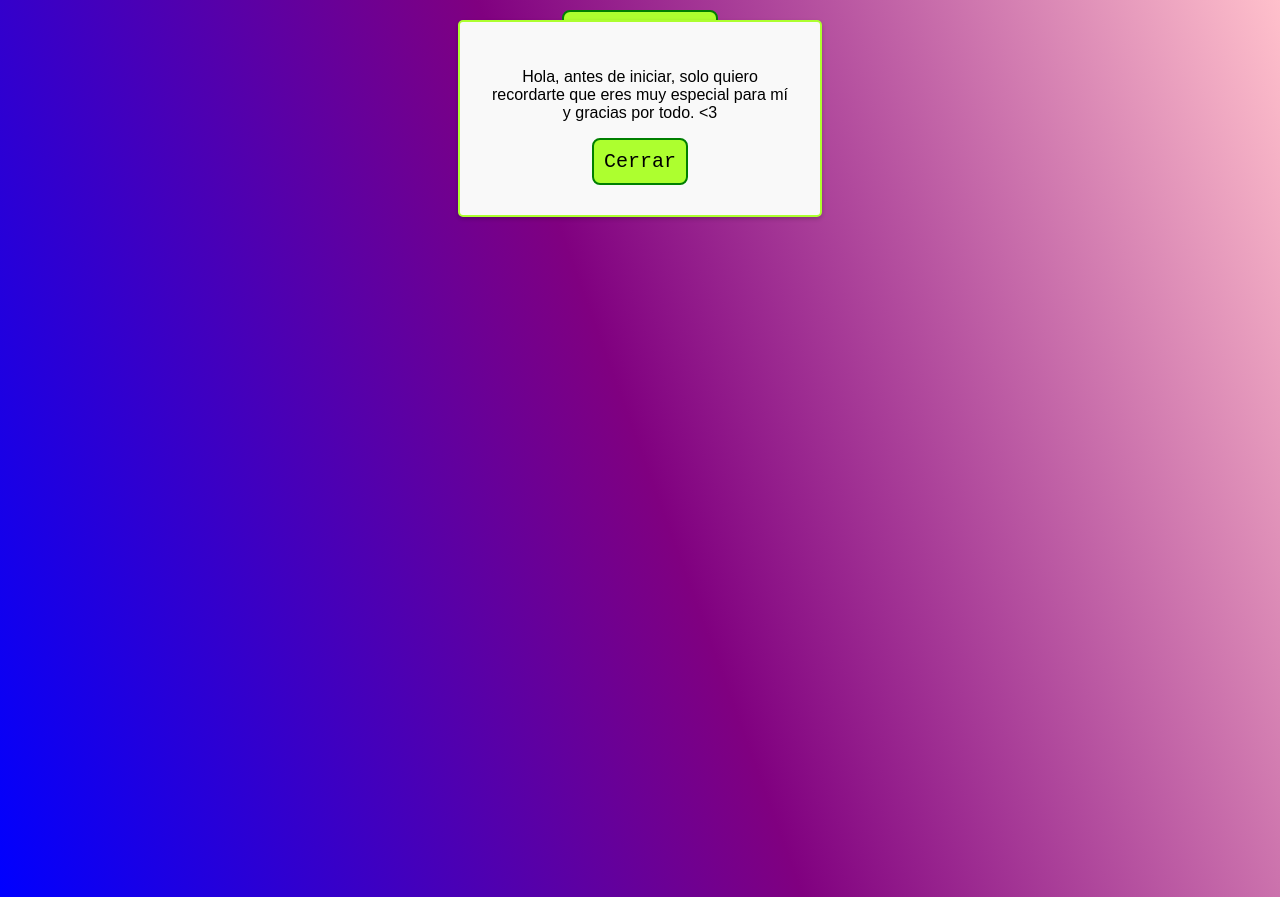
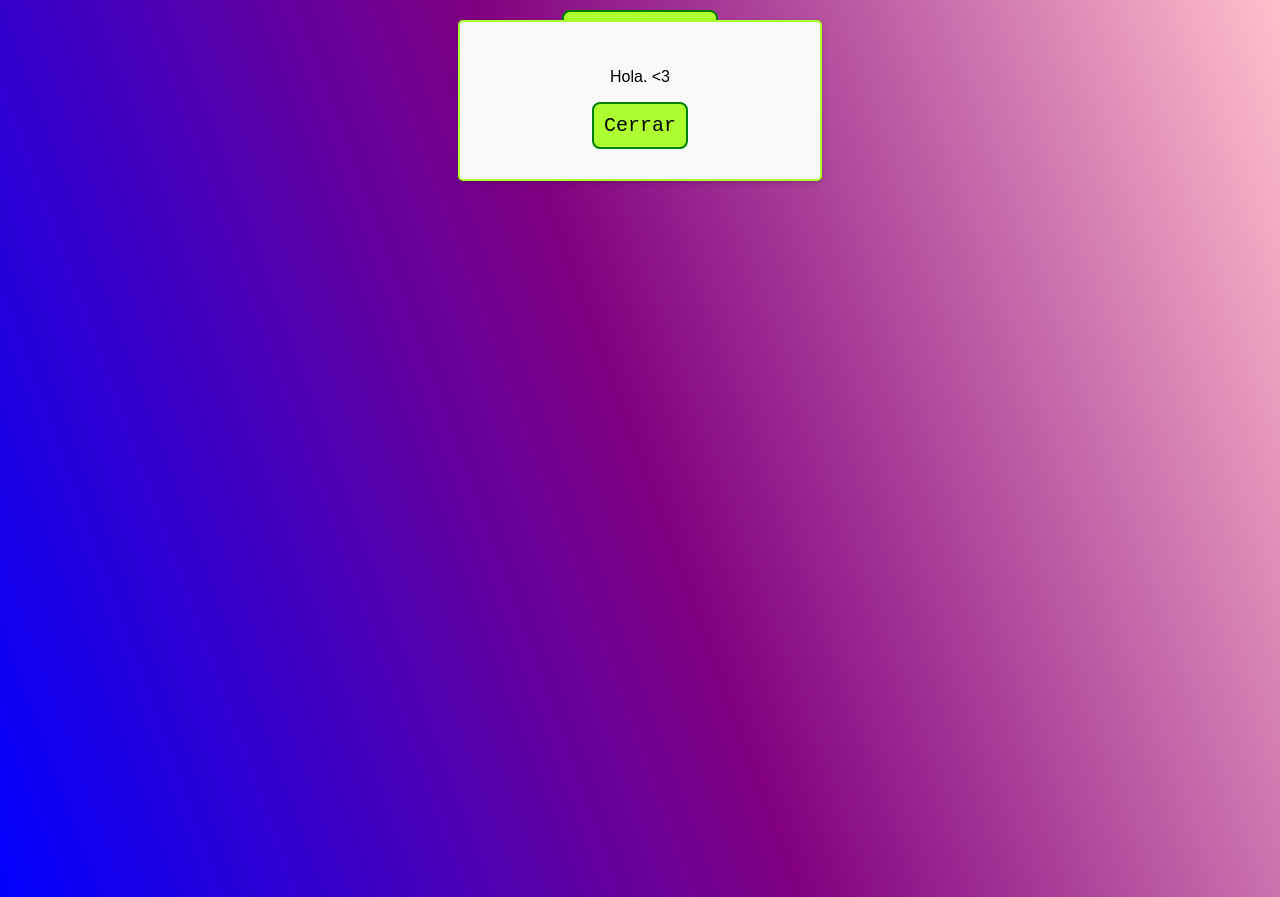
Before and after one commit to wuil2004/Flores_Amarillas, a plain HTML site: page Flores/index.html in a window 1280 px wide. Both pictures are taken after a click on the button "Clicka aqui". Drawn offline with Linux system fonts and the light colour scheme; a web font is replaced by a local one.

Commit message:
cambio_01

```diff
--- a/Flores/index.html
+++ b/Flores/index.html
@@ -21,8 +21,7 @@
     <div class="Con-Emergente">
         <div id="resultado" class="cua">
             <p id="res">
-                Hola, antes de iniciar, solo quiero recordarte que eres
-                muy especial para mí y gracias por todo. &lt;3
+                Hola. &lt;3
             </p>
             <button id="BotonCerrar" class="Button">Cerrar</button>
         </div>
@@ -40,7 +39,7 @@
         <canvas id="Flor" class="Flor" width="800" height="600"></canvas>
 
         <div class="Texto">
-            <h2 id="Text">Para la niña mas Linda del Mundo.</h2>
+            <h2 id="Text"> :) </h2>
         </div>
 
     </main>
```
